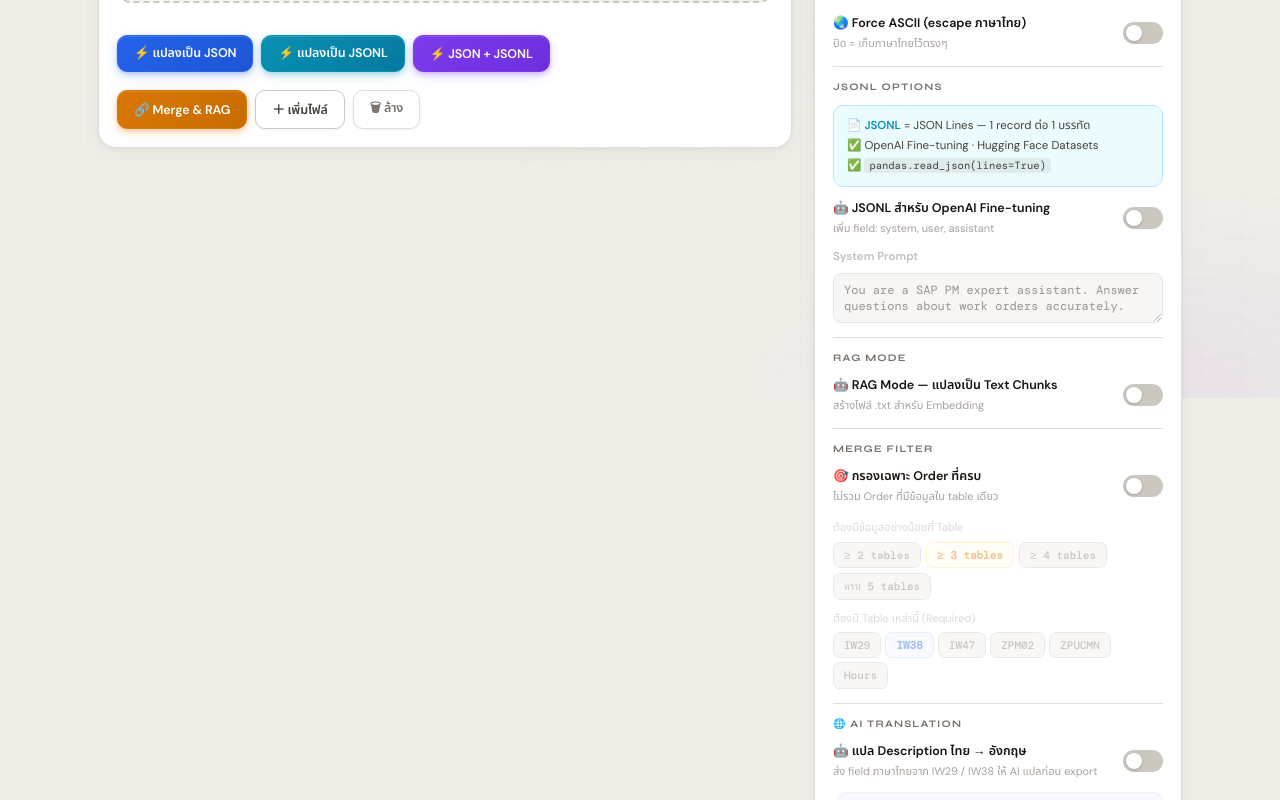
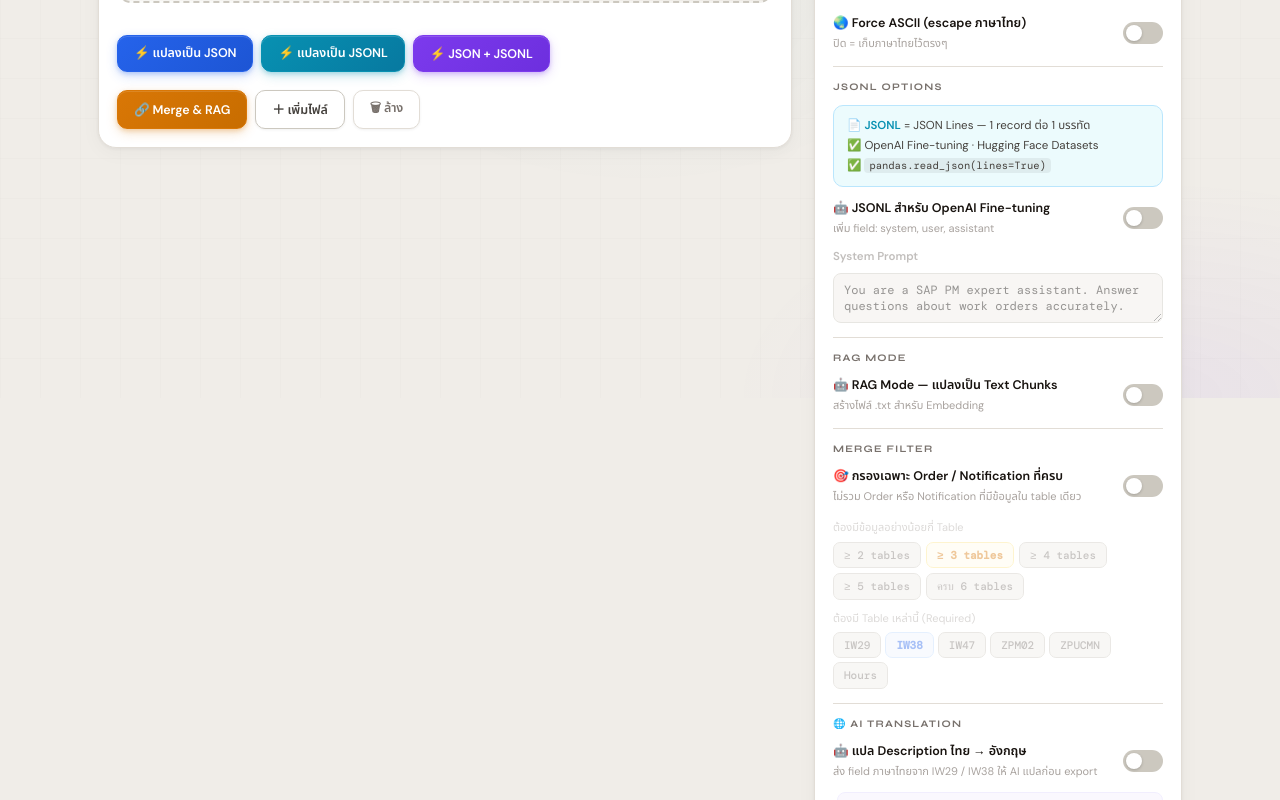
Before and after one commit to rdstockth/sap-excel-converter, a Vue app: page / in a window 1280 px wide. Shown: the part 402-1202 px from the top of the page. Built offline with nearby package versions, Linux system fonts and the light colour scheme.

Commit message:
Update App.vue

```diff
--- a/src/App.vue
+++ b/src/App.vue
@@ -198,10 +198,12 @@ async function downloadAll() {
 function recordsToJsonl(records) { return records.map(r => JSON.stringify(r)).join('\n') }
 function recordsToFineTuneJsonl(records, tableType) {
   const sp = settings.systemPrompt || 'You are a SAP PM expert assistant.'
+  const isNotif = tableType === 'IW29'
+  const label = isNotif ? 'Notification' : 'Work Order'
   return records.map(r => JSON.stringify({ messages: [
     { role: 'system', content: sp },
-    { role: 'user', content: 'ข้อมูล Work Order จาก SAP:\n' + recordToChunk(r, tableType) },
-    { role: 'assistant', content: 'รับทราบข้อมูล Work Order:\n' + recordToChunk(r, tableType) }
+    { role: 'user', content: 'ข้อมูล ' + label + ' จาก SAP:\n' + recordToChunk(r, tableType) },
+    { role: 'assistant', content: 'รับทราบข้อมูล ' + label + ':\n' + recordToChunk(r, tableType) }
   ]})).join('\n')
 }
 function splitJsonl(text) {
@@ -429,6 +431,8 @@ function doDebugSearch() {
   if (!debugData.value || !debugSearch.value.trim()) { debugSearchResult.value = ''; return }
   const q = normalizeKey(debugSearch.value.trim())
   const { allTableData } = debugData.value
+  const isIW29Mode = Array.isArray(allTableData['IW29']) && allTableData['IW29'].length > 0
+  const keyLabel = isIW29Mode ? 'Notification/Order key' : 'Order key'
   let html = '<div style="font-weight:600;color:var(--ink);margin-bottom:5px">ค้นหา: "' + esc(q) + '"</div>'
   let found = false
   Object.entries(allTableData).forEach(([ttype, recs]) => {
@@ -440,7 +444,7 @@ function doDebugSearch() {
     }
   })
   if (!found) {
-    html += '<div style="color:var(--danger)">❌ ไม่พบ Order key นี้ในไฟล์ใดเลย</div>'
+    html += '<div style="color:var(--danger)">❌ ไม่พบ ' + keyLabel + ' นี้ในไฟล์ใดเลย</div>'
     html += '<div style="margin-top:5px;color:var(--sub2);font-size:10px">Keys ที่มี (10 แรก):<br>'
     Object.entries(allTableData).forEach(([ttype, recs]) => {
       const sample = recs.slice(0,20).map(r => getOrderKey(r, ttype)).filter(Boolean).slice(0,10)
@@ -634,7 +638,7 @@ onMounted(() => initWorker())
             <div class="section-label">Merge Filter</div>
 
             <div class="setting-row">
-              <div><div class="setting-label">🎯 กรองเฉพาะ Order ที่ครบ</div><div class="setting-sub">ไม่รวม Order ที่มีข้อมูลใน table เดียว</div></div>
+              <div><div class="setting-label">🎯 กรองเฉพาะ Order / Notification ที่ครบ</div><div class="setting-sub">ไม่รวม Order หรือ Notification ที่มีข้อมูลใน table เดียว</div></div>
               <label class="toggle"><input type="checkbox" v-model="settings.filterComplete" @change="_lastRawOrderMap && updateFilterStats(_lastRawOrderMap, applyMergeFilter(_lastRawOrderMap, settings.filterComplete, minTableCount, requiredTables))"><div class="toggle-track"></div></label>
             </div>
 
@@ -642,7 +646,7 @@ onMounted(() => initWorker())
               <div>
                 <div class="setting-sub" style="margin-bottom:6px">ต้องมีข้อมูลอย่างน้อยกี่ Table</div>
                 <div style="display:flex;gap:5px;flex-wrap:wrap">
-                  <button v-for="n in [2,3,4,5]" :key="n" class="min-table-btn" :class="{active: minTableCount===n}" @click="setMinTable(n)">{{ n===5 ? 'ครบ 5 tables' : '≥ '+n+' tables' }}</button>
+                  <button v-for="n in [2,3,4,5,6]" :key="n" class="min-table-btn" :class="{active: minTableCount===n}" @click="setMinTable(n)">{{ n===6 ? 'ครบ 6 tables' : '≥ '+n+' tables' }}</button>
                 </div>
               </div>
               <div>
@@ -816,10 +820,10 @@ onMounted(() => initWorker())
             <span class="pill">{{ debugBodyOpen ? 'ซ่อน' : 'แสดง' }}</span>
           </div>
           <div v-if="debugBodyOpen" style="padding:12px 16px 16px">
-            <div style="font-size:11px;color:var(--sub);margin-bottom:8px;font-family:'DM Mono',monospace">ตรวจสอบ tableType &amp; Order key ที่ถูกอ่านจากแต่ละไฟล์</div>
+            <div style="font-size:11px;color:var(--sub);margin-bottom:8px;font-family:'DM Mono',monospace">ตรวจสอบ tableType &amp; Notification/Order key ที่ถูกอ่านจากแต่ละไฟล์</div>
             <div v-for="(recs, ttype) in debugData.allTableData" :key="ttype" class="debug-entry">
               <div style="font-size:12px;font-weight:600;margin-bottom:5px">{{ ttype }} — {{ recs.length.toLocaleString() }} records</div>
-              <div style="font-size:10.5px;color:var(--sub2);margin-bottom:3px;font-family:'DM Mono',monospace">Sample Order Keys:</div>
+              <div style="font-size:10.5px;color:var(--sub2);margin-bottom:3px;font-family:'DM Mono',monospace">Sample {{ ttype === 'IW29' ? 'Notification' : 'Order' }} Keys:</div>
               <div style="font-family:'DM Mono',monospace;font-size:11px;line-height:2">
                 <span v-for="(r,i) in recs.slice(0,5)" :key="i">
                   <span style="color:var(--warn)">{{ getOrderKeyRaw(r, ttype) }}</span>
@@ -830,7 +834,7 @@ onMounted(() => initWorker())
               </div>
             </div>
             <div style="margin-top:10px">
-              <input v-model="debugSearch" type="text" class="input-field" placeholder="ค้นหา Order key เช่น 50043412" style="font-size:11.5px;width:100%" @input="doDebugSearch">
+              <input v-model="debugSearch" type="text" class="input-field" placeholder="ค้นหา Order / Notification key เช่น 50043412 หรือ 10238526" style="font-size:11.5px;width:100%" @input="doDebugSearch">
               <div v-if="debugSearchResult" v-html="debugSearchResult" style="margin-top:8px;font-size:11px;font-family:'DM Mono',monospace;color:var(--text)"></div>
             </div>
           </div>
```
